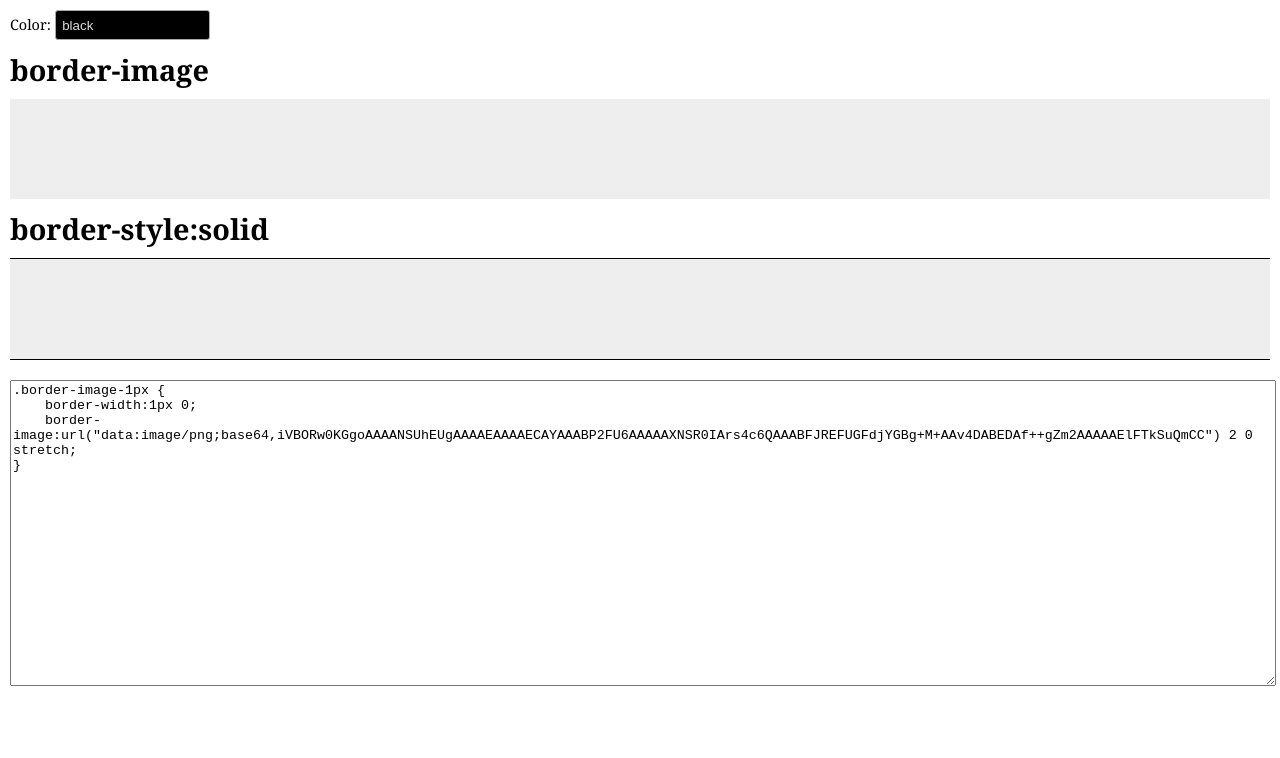
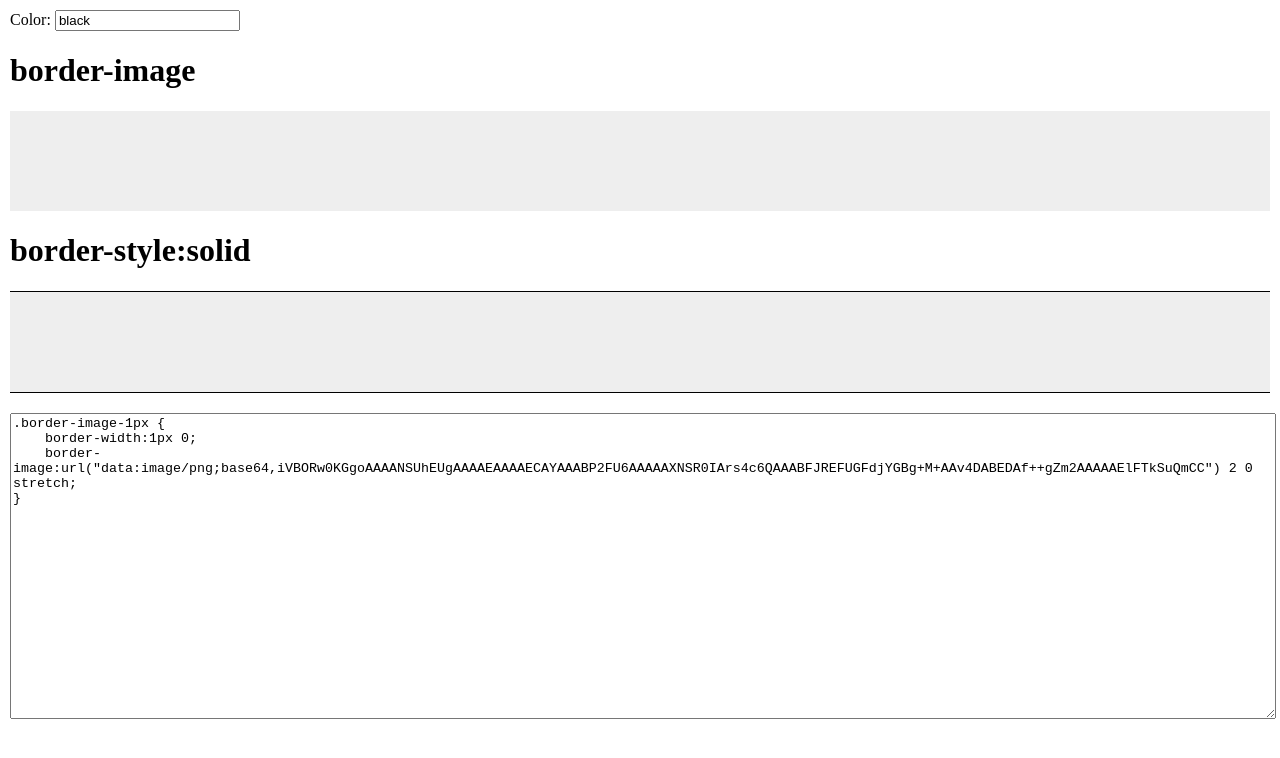
Before and after one commit to hefangshi/hefangshi.github.io, a Jekyll site: the page 1px.html, which Jekyll copies as it is, in a window 1280 px wide. Shown: the top 758 px of the page. Built offline with Jekyll 4.4.1, drawn with Linux system fonts in a browser that asks for light colours; Markdown is read by kramdown in place of the engine named in the settings.

Commit message:
Update 1px.html

```diff
--- a/1px.html
+++ b/1px.html
@@ -8,7 +8,7 @@
     <meta name="apple-mobile-web-app-capable" content="yes" />
     <meta name="apple-mobile-web-app-status-bar-style" content="black" />
     <meta name="format-detection" content="telephone=no, email=no" />
-    <link rel="stylesheet" type="text/css" href="jsColor.css">
+    <!-- <link rel="stylesheet" type="text/css" href="jsColor.css"> -->
 </head>
 <body>
     <style type="text/css">
@@ -40,10 +40,10 @@
     <div class="border-1px demo"></div>
     <textarea id="output" style="width:100%; height:300px;">
     </textarea>
-    <script type="text/javascript" src="colors.js"></script>
+<!--     <script type="text/javascript" src="colors.js"></script>
     <script type="text/javascript" src="colorPicker.data.js"></script>
     <script type="text/javascript" src="colorPicker.js"></script>
-    <script type="text/javascript" src="jsColor.js"></script>
+    <script type="text/javascript" src="jsColor.js"></script> -->
     <script type="text/javascript">
         (function(){
             var canvas = document.getElementById('paint');
@@ -52,18 +52,22 @@
             var output = document.getElementById('output');
             var input = document.getElementById('color');
 
-            jsColorPicker('input.color', {
-                customBG: '#222',
-                readOnly: true,
-                // patch: false,
-                init: function(elm, colors) { // colors is a different instance (not connected to colorPicker)
-                  elm.style.backgroundColor = elm.value;
-                  elm.style.color = colors.rgbaMixCustom.luminance > 0.22 ? '#222' : '#ddd';
-                },
-                displayCallback: function(){
-                    render(input.value);
-                }
+            input.addEventListener('change', function(){
+                render(input.value);
             });
+
+            // jsColorPicker('input.color', {
+            //     customBG: '#222',
+            //     readOnly: false,
+            //     // patch: false,
+            //     init: function(elm, colors) { // colors is a different instance (not connected to colorPicker)
+            //       elm.style.backgroundColor = elm.value;
+            //       elm.style.color = colors.rgbaMixCustom.luminance > 0.22 ? '#222' : '#ddd';
+            //     },
+            //     displayCallback: function(){
+            //         render(input.value);
+            //     }
+            // });
 
 
             function render(color){
```
